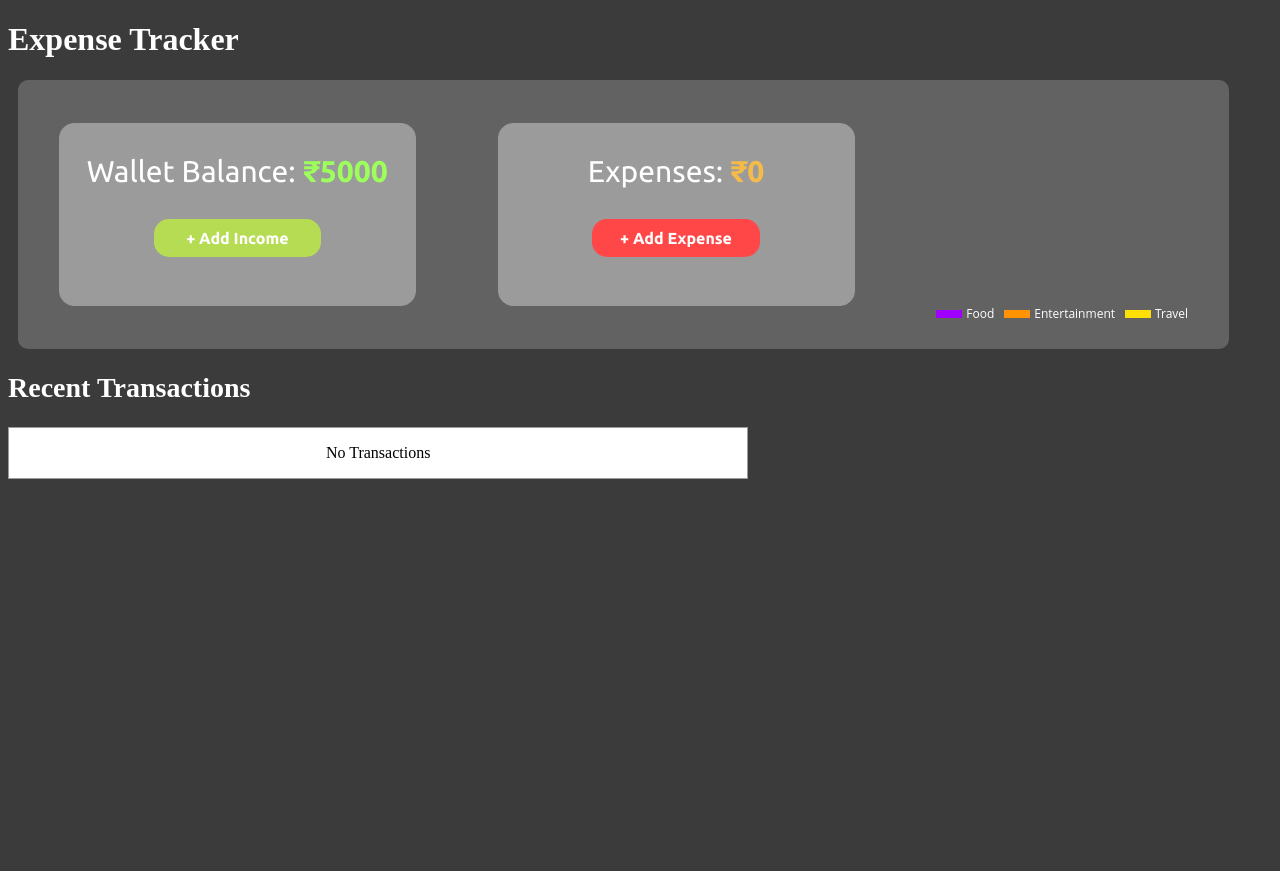
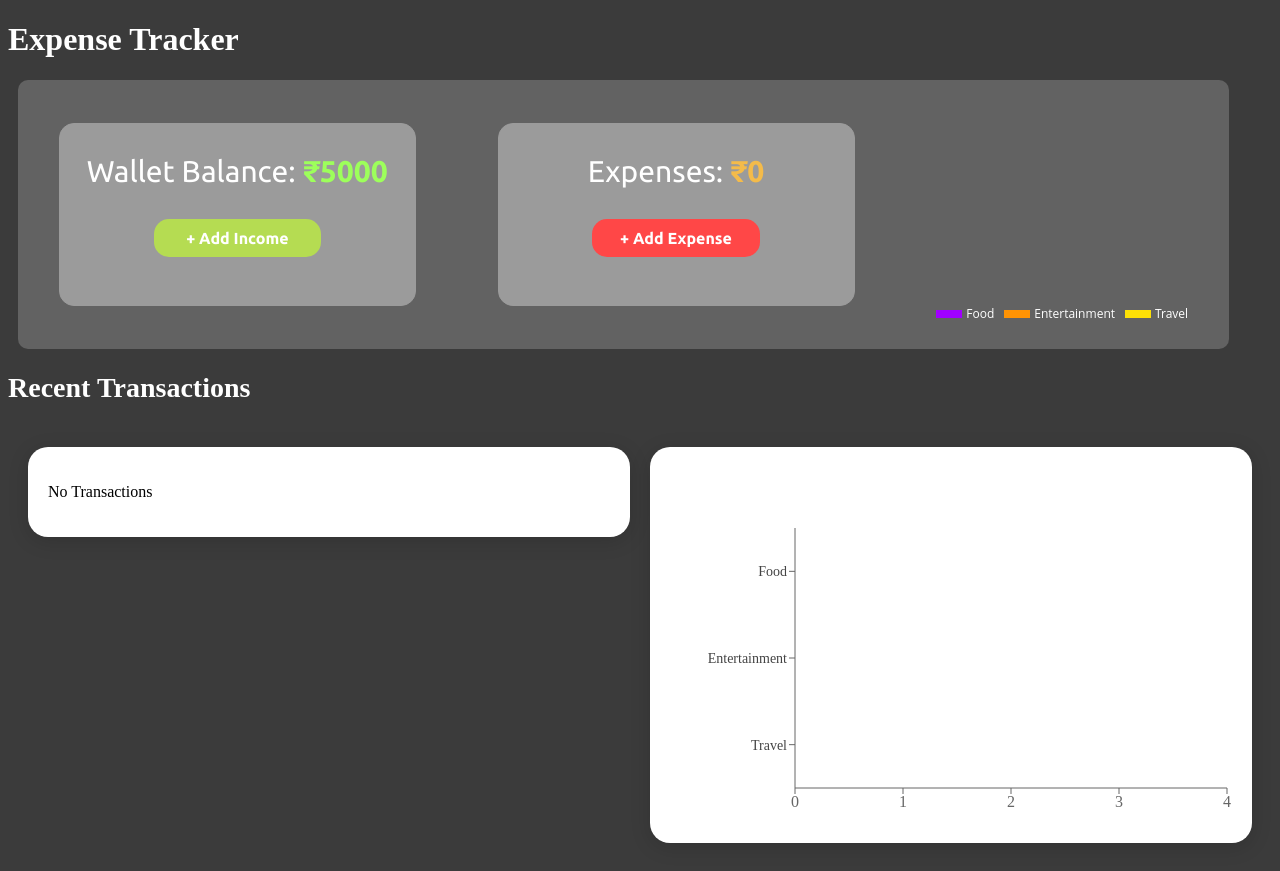
Before and after one commit to Saijanumuri/Expense-Tracker, a React (Create React App) app: page / in a window 1280 px wide. Before the commit the page ends 800 px from the top, so only its background shows below. Built offline with nearby package versions, Linux system fonts and the light colour scheme.

Commit message:
final committ

```diff
--- a/src/Expense_list.jsx
+++ b/src/Expense_list.jsx
@@ -1,13 +1,137 @@
-import React, { useContext } from "react"
-import { UserContext } from "./WalletContext"
+import React, { useContext } from "react";
+import {
+    BarChart,
+    Bar,
+    XAxis,
+    YAxis,
+    Tooltip,
+    ResponsiveContainer
+} from "recharts";
+import { UserContext } from "./WalletContext";
+
 export default function Expense_list() {
-    const { expenses } = useContext(UserContext);
-    console.log(expenses)
+    const { expenses, fdata } = useContext(UserContext);
+
     return (
-        <div className="expenselist">
-            {expenses.length!=0?expenses.map((item)=><><h2 style={{color:"black"}}>{item.title}</h2>
-            <p>{item.price}</p><hr/></>):<p>No Transactions</p>}
+        <div
+            style={{
+                display: "flex",
+                justifyContent: "space-between",
+                gap: "20px",
+                padding: "20px"
+            }}
+        >
+
+
+            <div
+                style={{
+                    width: "50%",
+                    background: "white",
+                    borderRadius: "20px",
+                    padding: "20px",
+                    boxShadow: "0px 4px 20px rgba(0,0,0,0.15)",
+                    height:"max-content"
+                }}
+            >
+                {expenses.length !== 0 ? (
+                    expenses.map((item, index) => (
+                        <div key={index} style={{ marginBottom: "15px" }}>
+                            <h3 style={{ margin: "0", fontWeight: 600 ,color:"black"}}>
+                                {item.title}
+                            </h3>
+                            <p style={{ margin: "3px 0 10px 0", color: "#666" }}>
+                                {item.date}
+                            </p>
+
+                            <div
+                                style={{
+                                    display: "flex",
+                                    justifyContent: "space-between",
+                                    alignItems: "center"
+                                }}
+                            >
+                                <p
+                                    style={{
+                                        color: "#f6b406",
+                                        fontWeight: "bold",
+                                        fontSize: "18px",
+
+                                    }}
+                                >
+                                    ₹{item.price}
+                                </p>
+
+
+                                <div style={{ display: "flex", gap: "10px" }}>
+                                    <button
+                                        style={{
+                                            background: "#ff6b6b",
+                                            color: "white",
+                                            border: "none",
+                                            padding: "8px",
+                                            borderRadius: "50%"
+                                        }}
+                                    >
+                                        ✕
+                                    </button>
+
+                                    <button
+                                        style={{
+                                            background: "#f6b406",
+                                            color: "white",
+                                            border: "none",
+                                            padding: "8px",
+                                            borderRadius: "50%"
+                                        }}
+                                    >
+                                        ✎
+                                    </button>
+                                </div>
+                            </div>
+
+                            <hr />
+                        </div>
+                    ))
+                ) : (
+                    <p style={{color:"black"}}>No Transactions</p>
+                )}
+            </div>
+
+
+            <div
+                style={{
+                    width: "50%",
+                    background: "white",
+                    borderRadius: "20px",
+                    padding: "20px",
+                    boxShadow: "0px 4px 20px rgba(0,0,0,0.15)"
+                }}
+            >
+                <h3 style={{ marginBottom: "15px" }}>Category Spending</h3>
+
+                <div style={{ width: "100%", height: 300 }}>
+                    <ResponsiveContainer width="100%" height="100%">
+                        <BarChart data={fdata} layout="vertical">
+                            <YAxis
+                                type="category"
+                                dataKey="category"
+                                tick={{ fill: "#444", fontSize: 14 }}
+                                width={120}
+                            />
+                            <XAxis type="number" />
+                            <Tooltip />
+
+                            <Bar
+                                dataKey="price"
+                                fill="#9a9ae6"
+                                barSize={25}
+                                radius={[10, 10, 10, 10]}
+                            />
+                        </BarChart>
+                    </ResponsiveContainer>
+                </div>
+            </div>
 
         </div>
-    )
+    );
 }
--- a/src/index.css
+++ b/src/index.css
@@ -38,5 +38,5 @@ body{
   border: 1px solid #9B9B9B;
   background-color: #ffffff;
   color: black;
-  text-align: center;
+  justify-content: space-between;
 }
```
